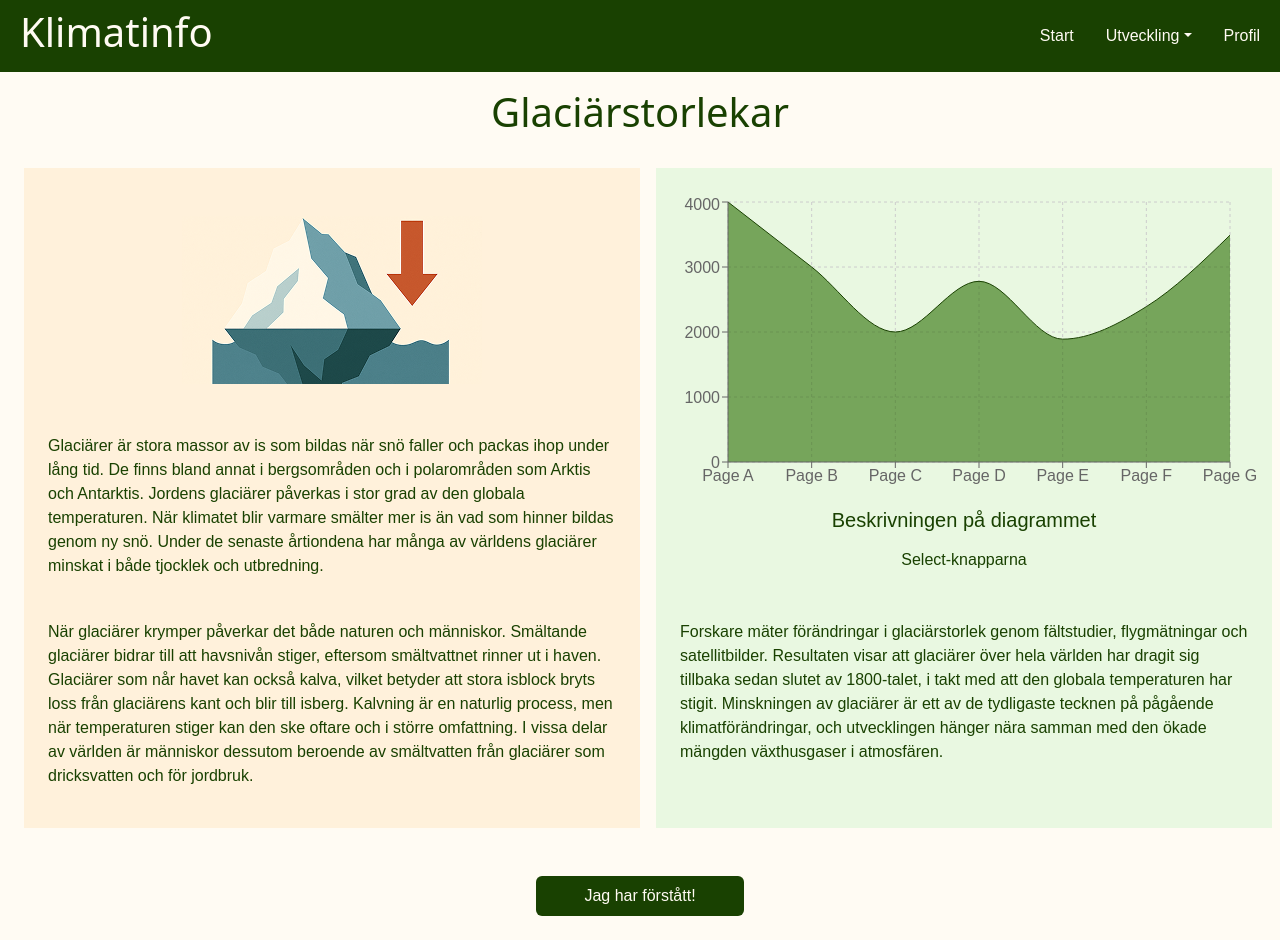
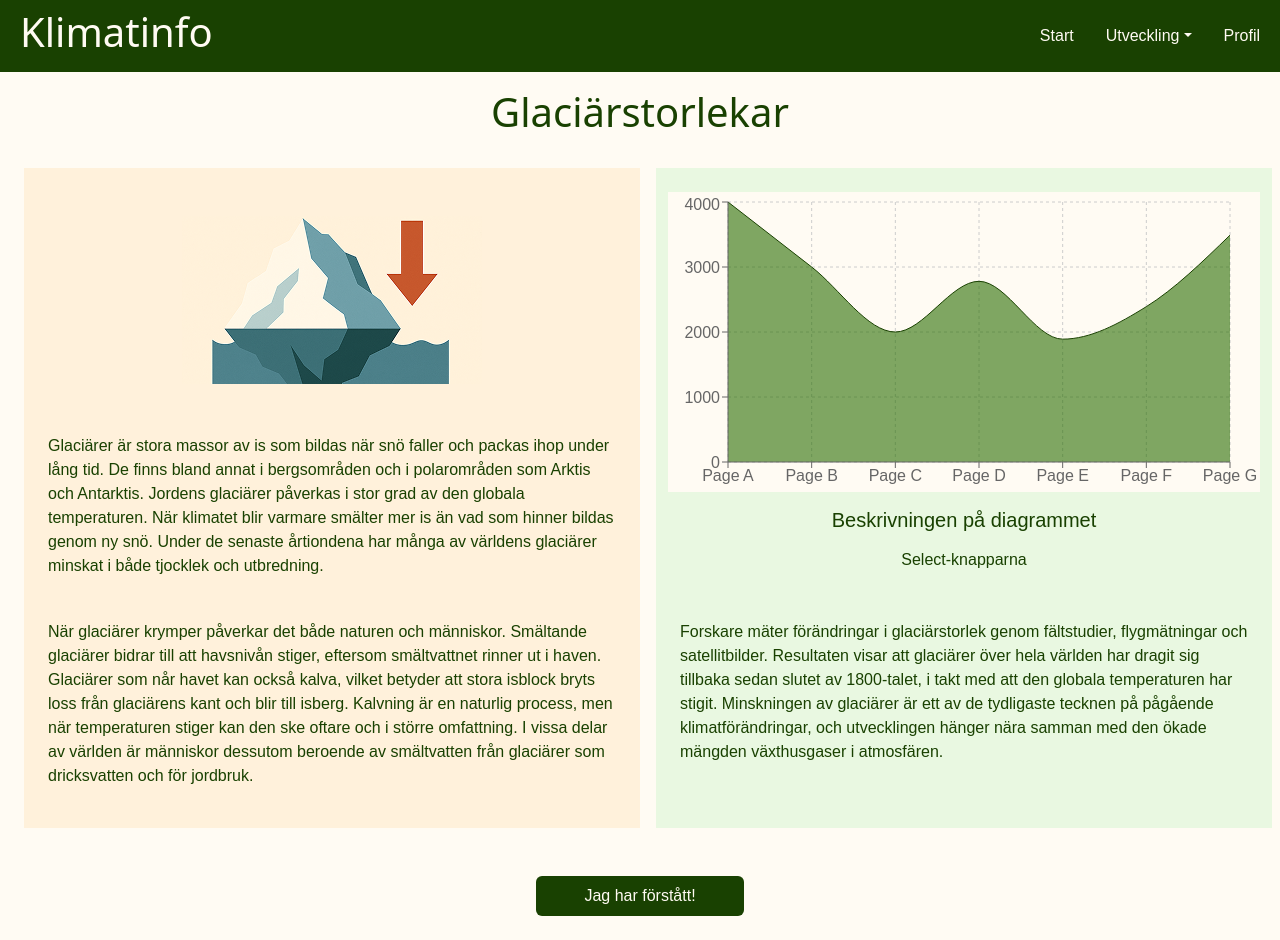
Before and after one commit to fiamont/Frontend_application_Boras, a React (Vite) app: page /lektion/glaciarstorlekar in a window 1280 px wide. Built offline with nearby package versions, Linux system fonts and the light colour scheme; a web font is replaced by a local one.

Commit message:
Add custom css to chart background

```diff
--- a/src/App.css
+++ b/src/App.css
@@ -33,3 +33,7 @@
 .lecture-second-part {
   background-color: var(--light-green);
 }
+
+.chart-background {
+  background-color: var(--light-color);
+}
--- a/src/components/ResponsiveAreaChart.jsx
+++ b/src/components/ResponsiveAreaChart.jsx
@@ -57,7 +57,7 @@ const data = [
 // #endregion
 const ResponsiveAreaChart = () => {
   return (
-    <div style={{ width: "100%", height: 300 }}>
+    <div className="chart-background" style={{ width: "100%", height: 300 }}>
       <ResponsiveContainer>
         <AreaChart
           data={data}
```
